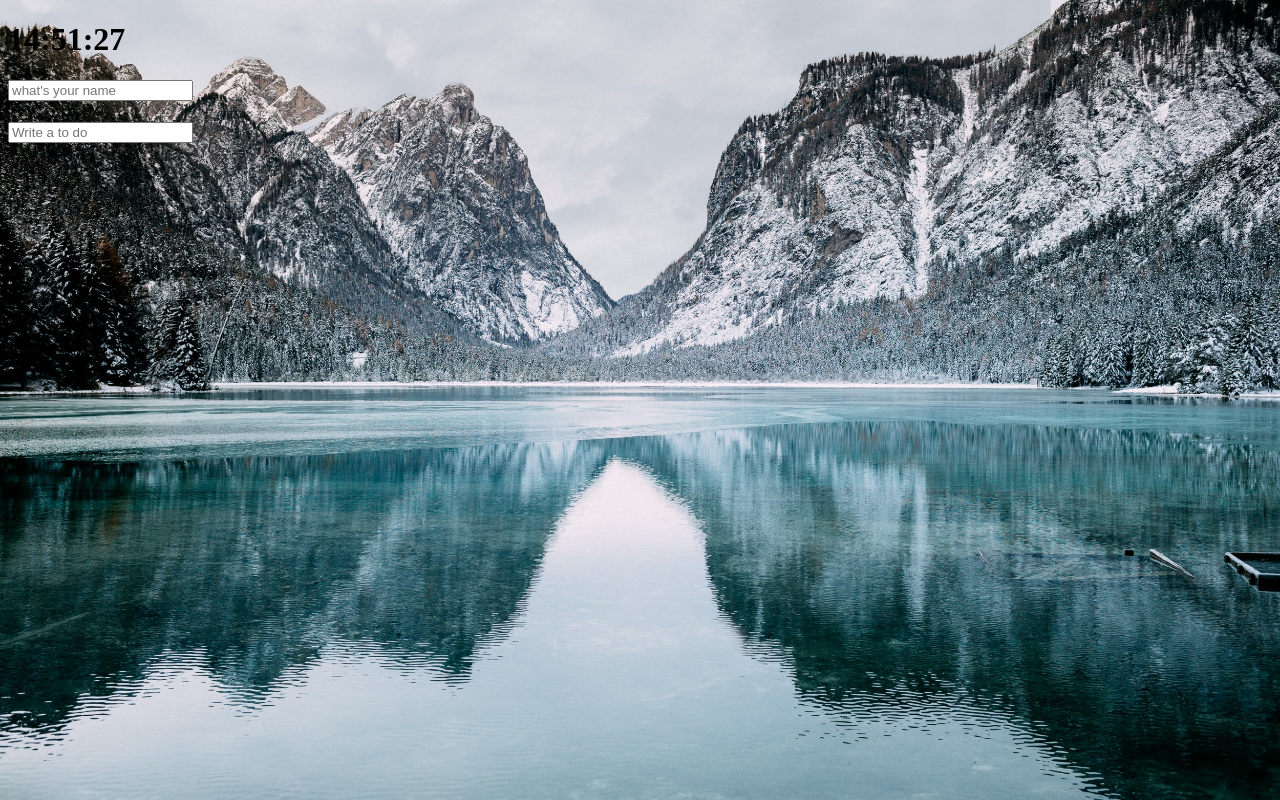
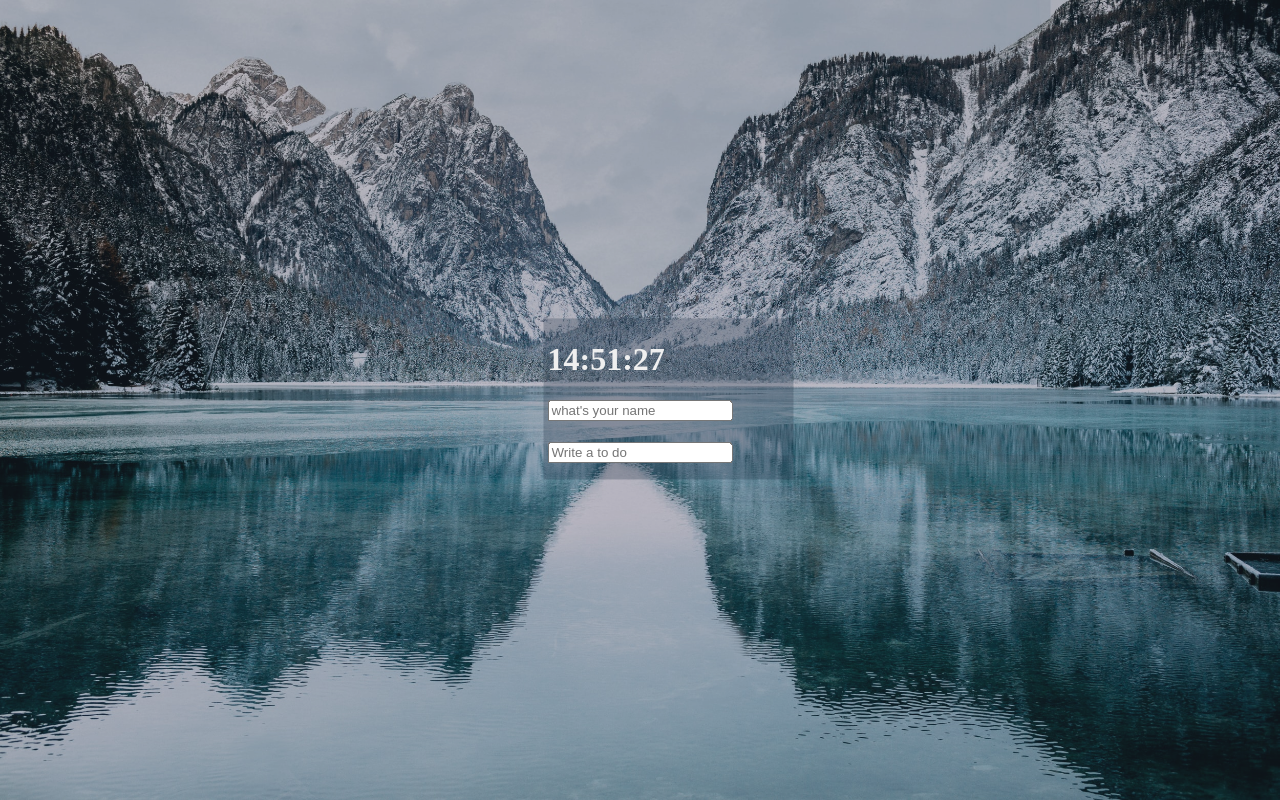
Before and after one commit to sodapapa/javascript-quick-start, a plain HTML site: page nomard/momentom/index.html in a window 1280 px wide. Drawn offline with Linux system fonts and the light colour scheme.

Commit message:
css 수정

```diff
--- a/nomard/momentom/clock.js
+++ b/nomard/momentom/clock.js
@@ -12,7 +12,8 @@ function getTime(){
 }
 
 function init() {
-    setInterval(getTime,1000);
+  setInterval(getTime,1000);
 }
 
 init();
+getTime();
--- a/nomard/momentom/index.css
+++ b/nomard/momentom/index.css
@@ -1,5 +1,21 @@
 body {
-    background-color: #22a6b3;
+    background-color: #2c3e50;
+  }
+
+  .btn {
+    cursor: pointer;
+  }
+  body {
+    color: #34495e;
+  }
+
+  .clicked {
+    color: #7f8c8d;
+  }
+
+  .form,
+  .greetings {
+    display: none;
   }
 
   .showing {
@@ -10,17 +26,65 @@ body {
     from {
       opacity: 0;
     }
-    to{
+    to {
       opacity: 1;
     }
   }
 
   .bgImage {
     position: absolute;
-     top:0;
+    top: 0;
     left: 0;
-     width : 100%;
+    width: 100%;
     height: 100%;
+    z-index: -2;
+    animation: fadeIn 0.5s linear;
+  }
+
+  #block {
+    background-color: #2c3e50;
+
+    filter: alpha(opacity=60);
+    /* IE */
+    -moz-opacity: 0.3;
+    /* Mozilla */
+    opacity: 0.3;
+    /* CSS3 */
+    position: fixed;
+    top: 0;
+    left: 0;
+    height: 100%;
+    width: 100%;
     z-index: -1;
-     animation: fadeIn .1s linear;
   }
+
+  #block2 {
+        background-color: #2c3e50;
+
+    filter: alpha(opacity=60);
+    /* IE */
+    -moz-opacity: 0.3;
+    /* Mozilla */
+    opacity: 0.3;
+    /* CSS3 */
+    position: absolute;
+    top: -2px;
+    left: -4px;
+    height: 101% ;
+    width: 102%;
+    z-index: -1;
+    min-width: 250px;
+  }
+
+  .content {
+
+    position: absolute;
+    top : 50%;
+    left: 50%;
+    transform: translate(-50%,-50%);
+
+  }
+
+  .content ul, h1, h2, h3, h4, h5, h6, span{
+      color : #efefef;
+  }
--- a/nomard/momentom/index.html
+++ b/nomard/momentom/index.html
@@ -8,6 +8,10 @@
 
 </head>
 <body>
+    <div>
+        <div id="block"></div>
+        <div class="content">
+            <div id="block2" ></div>
             <div class="js-clock">
                 <h1>00:00</h1>
             </div>
@@ -23,6 +27,8 @@
 
             </ul>
             <span class="js-weather"></span>
+        </div>
+    </div>
 
     <script src="clock.js"></script>
     <script src="greeting.js"></script>
```
Also changed, not shown: nomard/momentom/weather.js (line endings or trailing spaces). Lines whose indentation alone changed are shown as unchanged.
